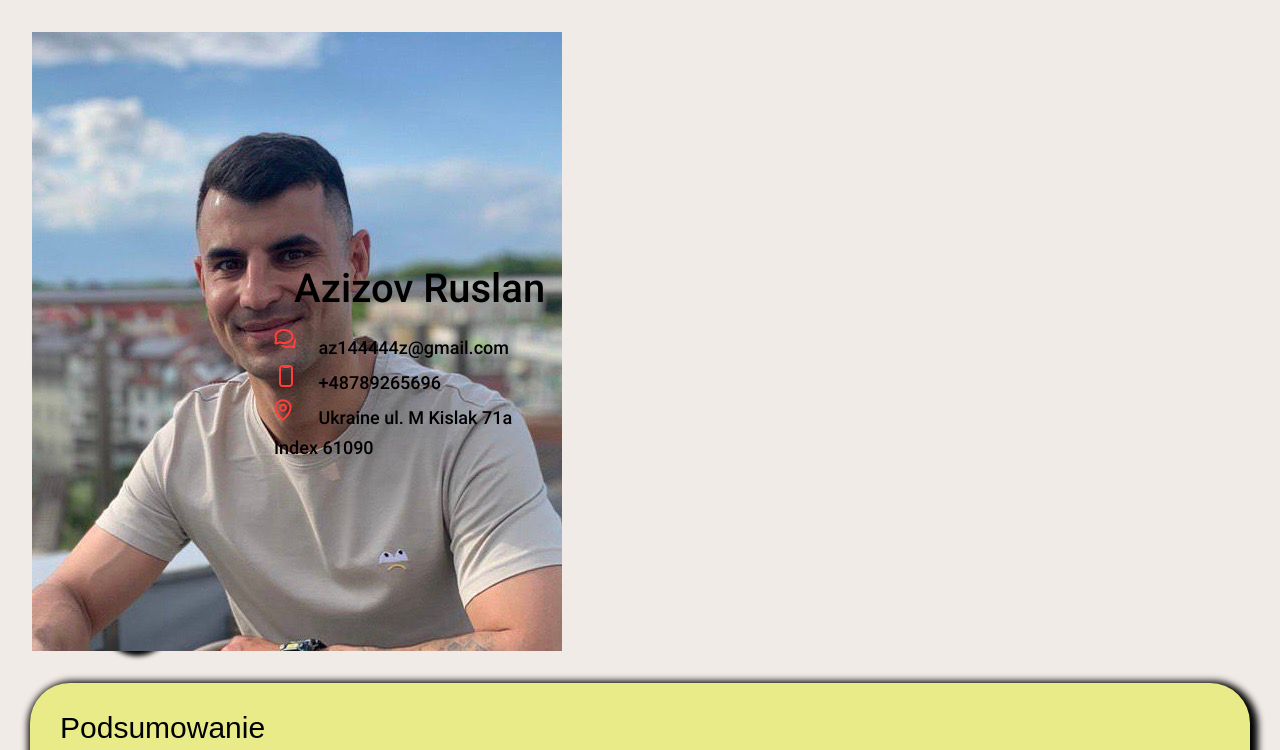
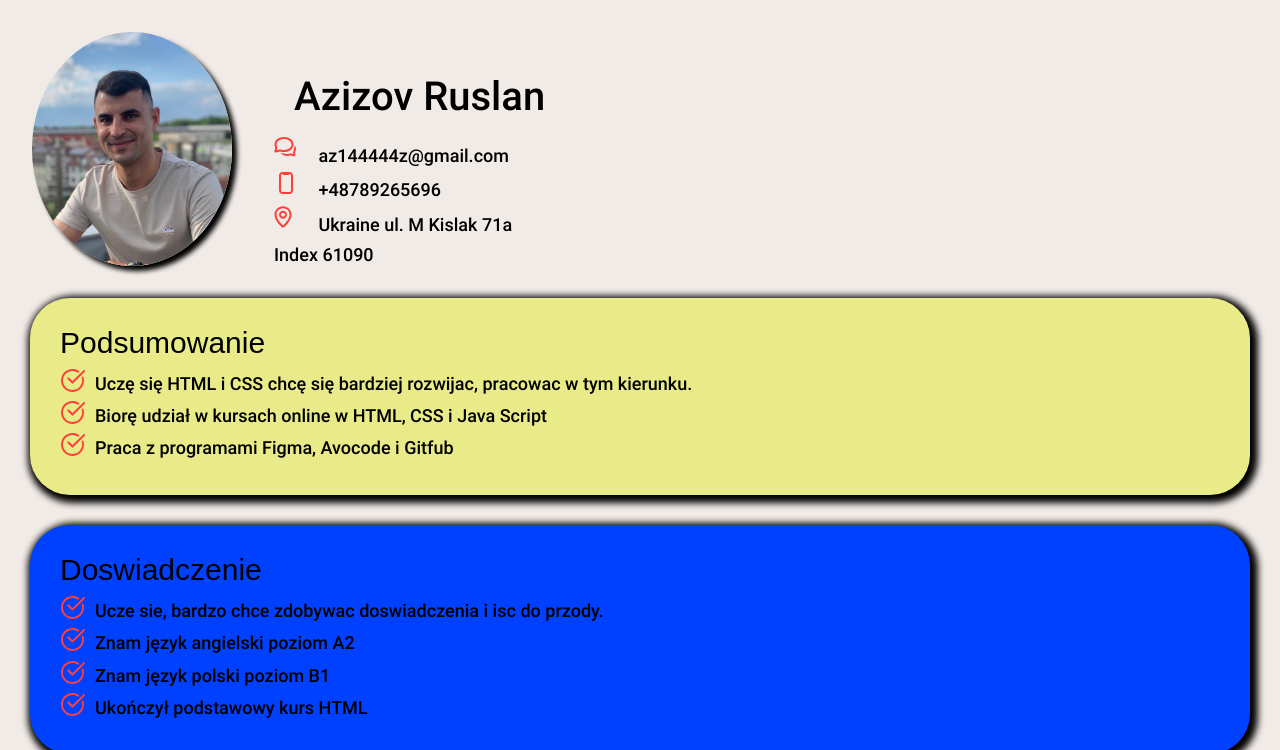
Before and after one commit to Rus144444/cv, a plain HTML site: page index.html in a window 1280 px wide. Shown: the top 750 px of the page. Drawn offline with Linux system fonts and the light colour scheme.

Commit message:
Add files via upload

```diff
--- a/index.html
+++ b/index.html
@@ -9,10 +9,11 @@
 </head>
 <body>
     <div class="container__body">
+        <div class="container__table">
         <table>
             <td>
-                <div class="container__img img">
-                <img class="img" src="img/IMG_7092 2.JPG" alt="It is my photo">
+                <div class="container">
+                <img class="container__img" src="img/IMG_7092 2.JPG" alt="It is my photo">
             </div>
             </td>
             <td>
@@ -34,7 +35,7 @@
                  </div>
             </td>
         </table>
-
+    </div>
                 <div class="container__item">
                 <div class="container__item__work work">
                     <h2 class="work__title">Podsumowanie</h2>
```
